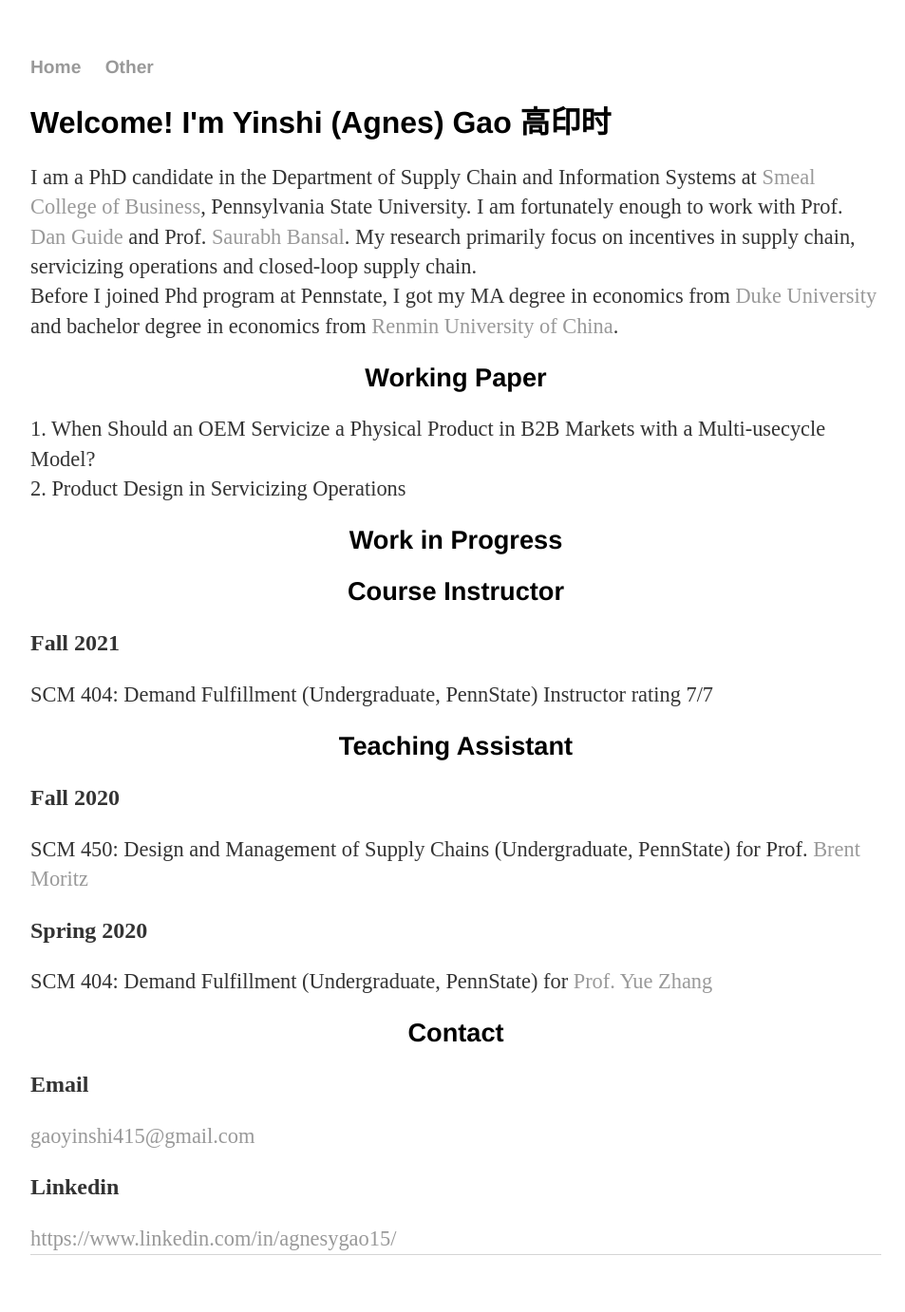
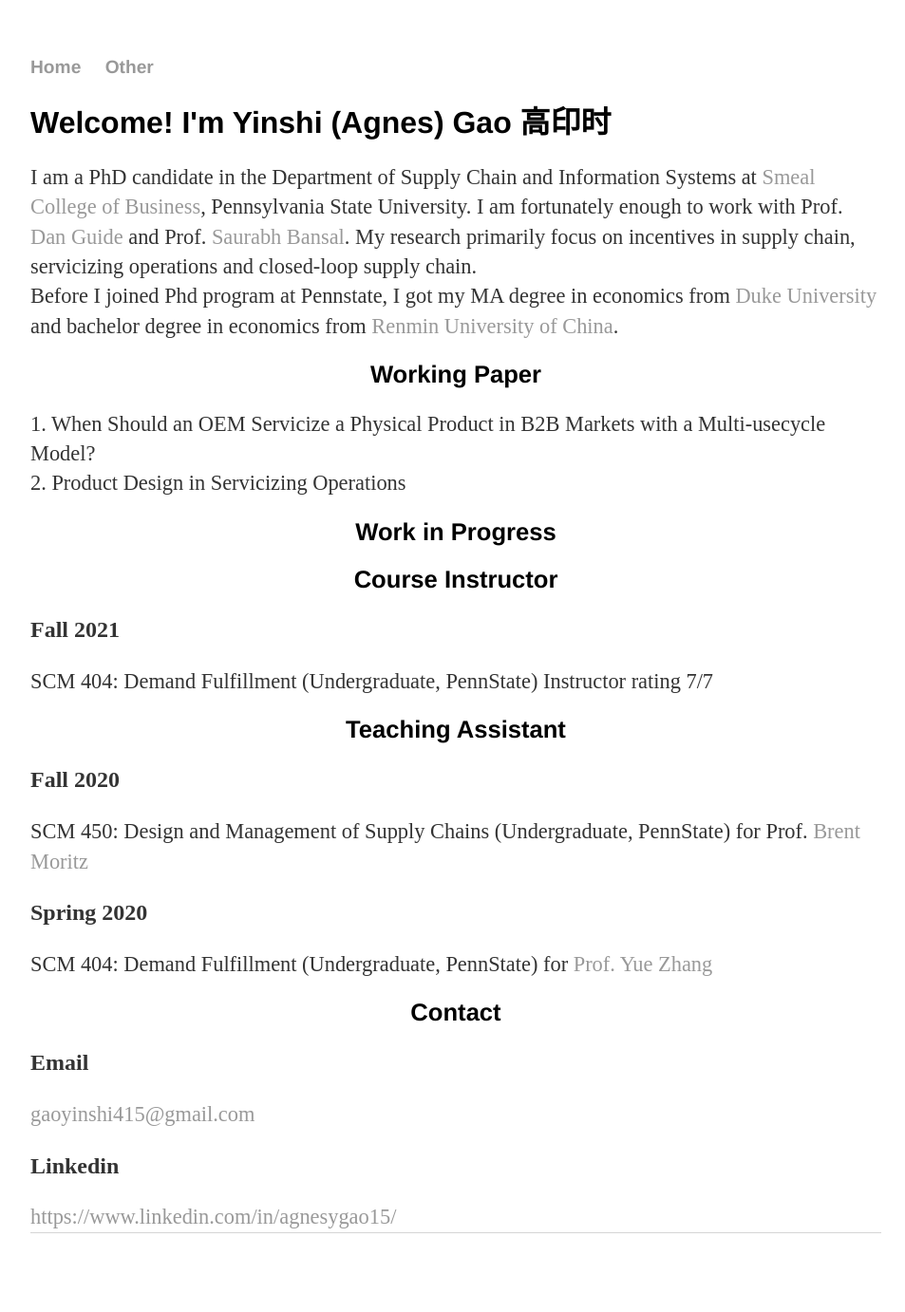
Before and after one commit to yinshi-gao/yinshi-gao.github.io, a Jekyll site: the page built from index.html, in a window 1280 px wide. Shown: the whole page at 95% size, without its empty margins (160-1113 px from the left). Built offline with Jekyll 4.4.1, drawn with Linux system fonts in a browser that asks for light colours; after the commit the page ends 1359 px from its top, so only the background shows below that.

Commit message:
Update main.css

```diff
--- a/css/main.css
+++ b/css/main.css
@@ -27,7 +27,7 @@ h1 {
 }
 
 h2 {
-    font-size: 1.7em;
+    font-size: 1.6em;
     font-family: 'Helvetica', 'Arial', 'Sans-Serif';
     text-align: center;
 }
```
